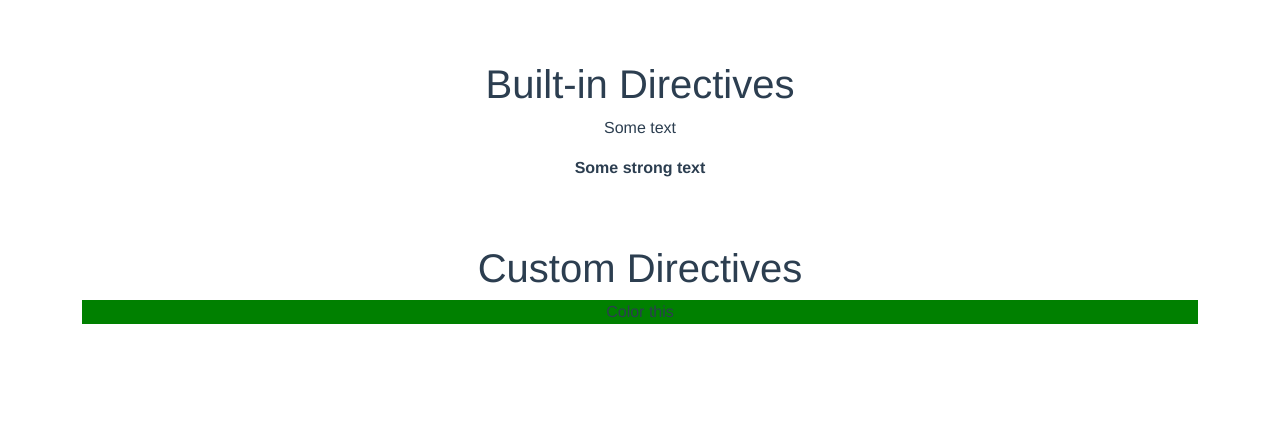
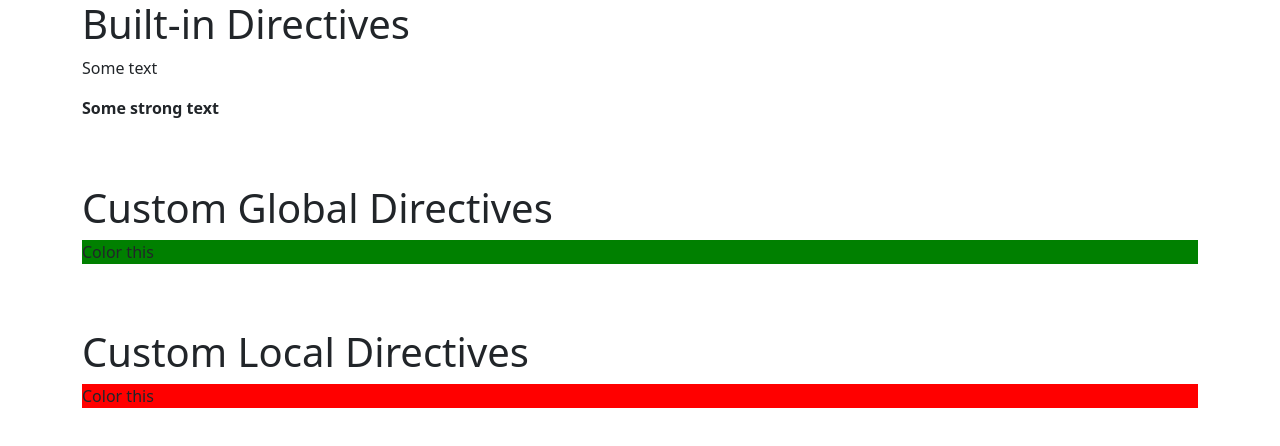
Before and after one commit to OmarHegazi94/Vuejs-Practice, a Vue app: page / in a window 1280 px wide. Shown: the top 446 px of the page. Built offline with nearby package versions, Linux system fonts and the light colour scheme.

Commit message:
added local custom directive + added 2 modifires + pass object to directive as value

```diff
--- a/src/App.vue
+++ b/src/App.vue
@@ -3,35 +3,69 @@
         <div class="row">
             <div class="col-12">
                 <h1>Built-in Directives</h1>
-        <p v-text=" 'Some text' "></p>
-        <p v-html=" '<strong>Some strong text</strong>' "></p>
+                <p v-text="'Some text'"></p>
+                <p v-html="'<strong>Some strong text</strong>'"></p>
             </div>
         </div>
 
         <div class="row mt-5">
             <div class="col-12">
-        <h1>Custom Directives</h1>
+                <h1>Custom Global Directives</h1>
                 <p v-highlight:background.delayed="'green'">Color this</p>
+            </div>
+        </div>
+
+        <div class="row mt-5">
+            <div class="col-12">
+                <h1>Custom Local Directives</h1>
+                <p v-local-highlight:background.delayed.blink="{mainColor: 'red', secondColor: 'green', delay: 500}">Color this</p>
             </div>
         </div>
     </div>
 </template>
 
 <script>
+export default {
+    name: "App",
+    directives: {
+        "local-highlight": {
+            beforeMount(el, binding) {
+                let delay = 0;
+                if (binding.modifiers["delayed"]) {
+                  delay = 3000;
+                }
 
-export default {
-  name: 'App',
+                if (binding.modifiers["blink"]) {
+                  let mainColor = binding.value.mainColor;
+                  let secondColor = binding.value.secondColor;
+                  let currentColor = mainColor;
 
+                  setTimeout(() => {
+                    setInterval( () => {
+                      currentColor == secondColor ? currentColor = mainColor : currentColor = secondColor;
+
+                      if (binding.arg == "background") {
+                          el.style.backgroundColor = currentColor;
+                      } else {
+                          el.style.color = currentColor;
                       }
+                    }, binding.value.delay)
+                  }, delay);
+                }
+
+                else {
+                  setTimeout(() => {
+                      // el.style.background = binding.value;
+                      if (binding.arg == "background") {
+                          el.style.backgroundColor = binding.value.mainColor;
+                      } else {
+                          el.style.color = binding.value.mainColor;
+                      }
+                  }, delay);
+                }
+
+            },
+        },
+    },
+};
 </script>
-
-<style>
-#app {
-  font-family: Avenir, Helvetica, Arial, sans-serif;
-  -webkit-font-smoothing: antialiased;
-  -moz-osx-font-smoothing: grayscale;
-  text-align: center;
-  color: #2c3e50;
-  margin-top: 60px;
-}
-</style>
```
Lines whose indentation alone changed are shown as unchanged.
